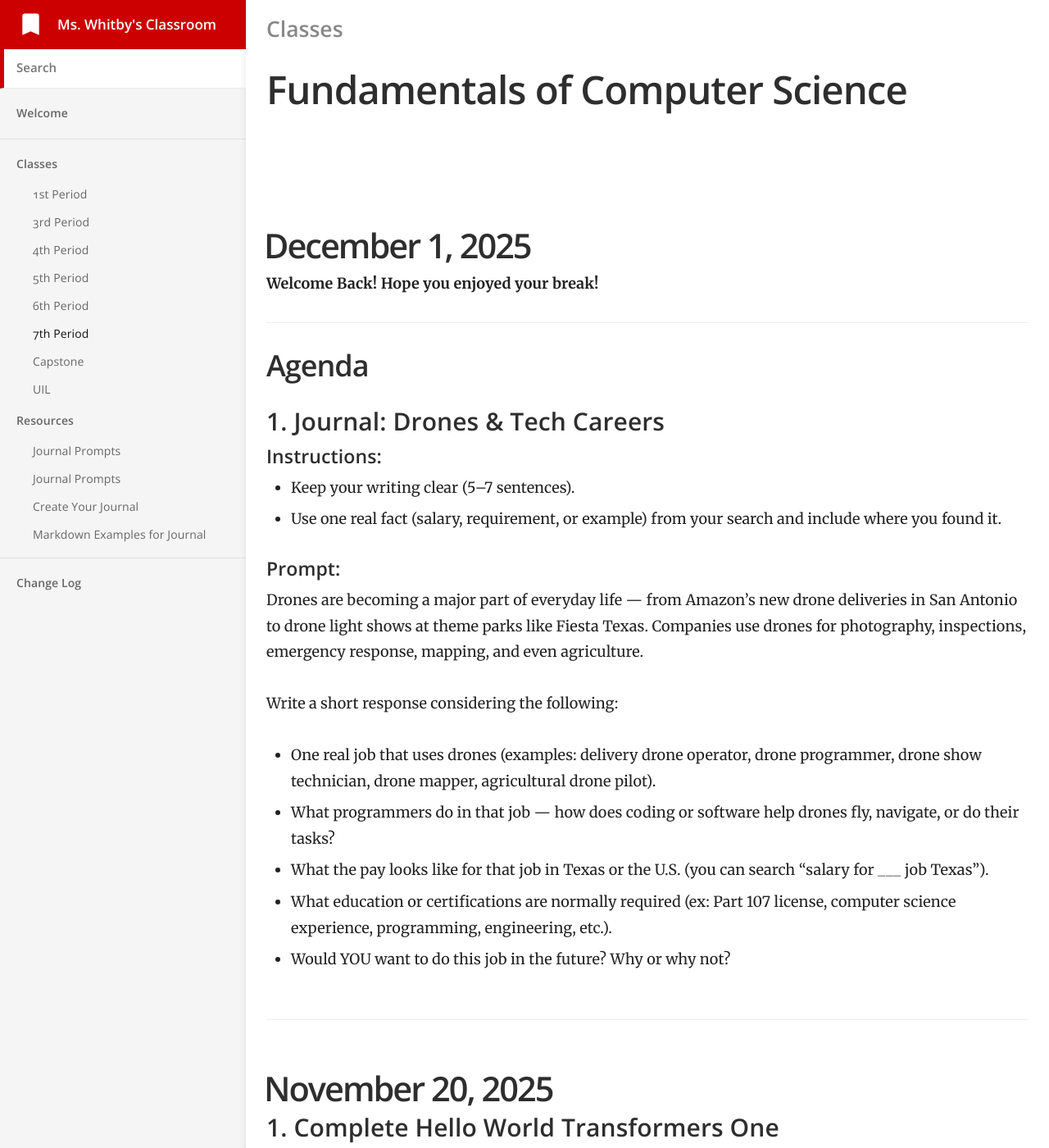
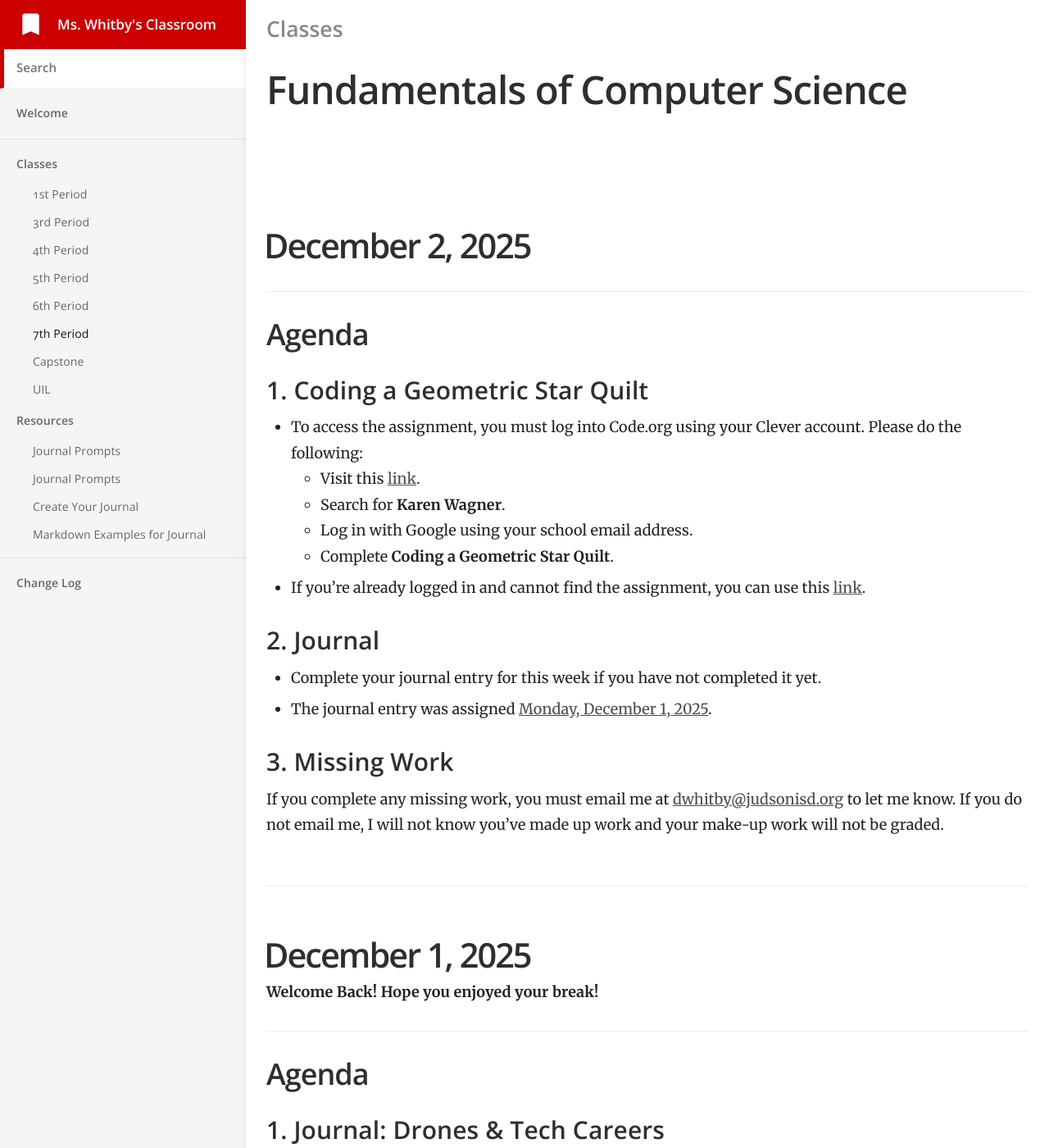
Before and after one commit to mswhitby/classroom, a Jekyll site: the page built from _docs/classes/7th.md, in a window 1280 px wide and 1400 px high. Shown: the whole window at 82% size. Built offline with Jekyll 4.4.1, drawn with Linux system fonts in a browser that asks for light colours.

Commit message:
Updated lessons

```diff
--- a/_docs/classes/7th.md
+++ b/_docs/classes/7th.md
@@ -4,6 +4,30 @@ subtitle: Fundamentals of Computer Science
 category: Classes
 order: 6
 ---
+
+# December 2, 2025
+
+## Agenda
+
+### 1. Coding a Geometric Star Quilt
+- To access the assignment, you must log into Code.org using your Clever account. Please do the following:
+    - Visit this [link](https://clever.com/oauth/district-picker?client_id=2f27405716644a951b23&redirect_uri=https%3A%2F%2Fstudio.code.org%2Fusers%2Fauth%2Fclever%2Fcallback&response_type=code&state=ede33ff61289cf32708a0f54079cdd23e31d0b0a02b0e0e8).
+    - Search for **Karen Wagner**.
+    - Log in with Google using your school email address.
+    - Complete **Coding a Geometric Star Quilt**.
+
+- If you're already logged in and cannot find the assignment, you can use this [link](https://studio.code.org/courses/csc-starquilts-2023/units/1/lessons/1/levels/1).
+
+### 2. Journal
+
+- Complete your journal entry for this week if you have not completed it yet.
+- The journal entry was assigned [Monday, December 1, 2025](https://github.com/mswhitby/classroom/blob/main/_docs/resources/journal.md#december-1-2025).
+
+### 3. Missing Work
+
+If you complete any missing work, you must email me at <dwhitby@judsonisd.org> to let me know. If you do not email me, I will not know you've made up work and your make-up work will not be graded.
+
+----
 
 # December 1, 2025
 
```
Also changed, not shown: _docs/classes/3rd.md (+24 -0 lines).
